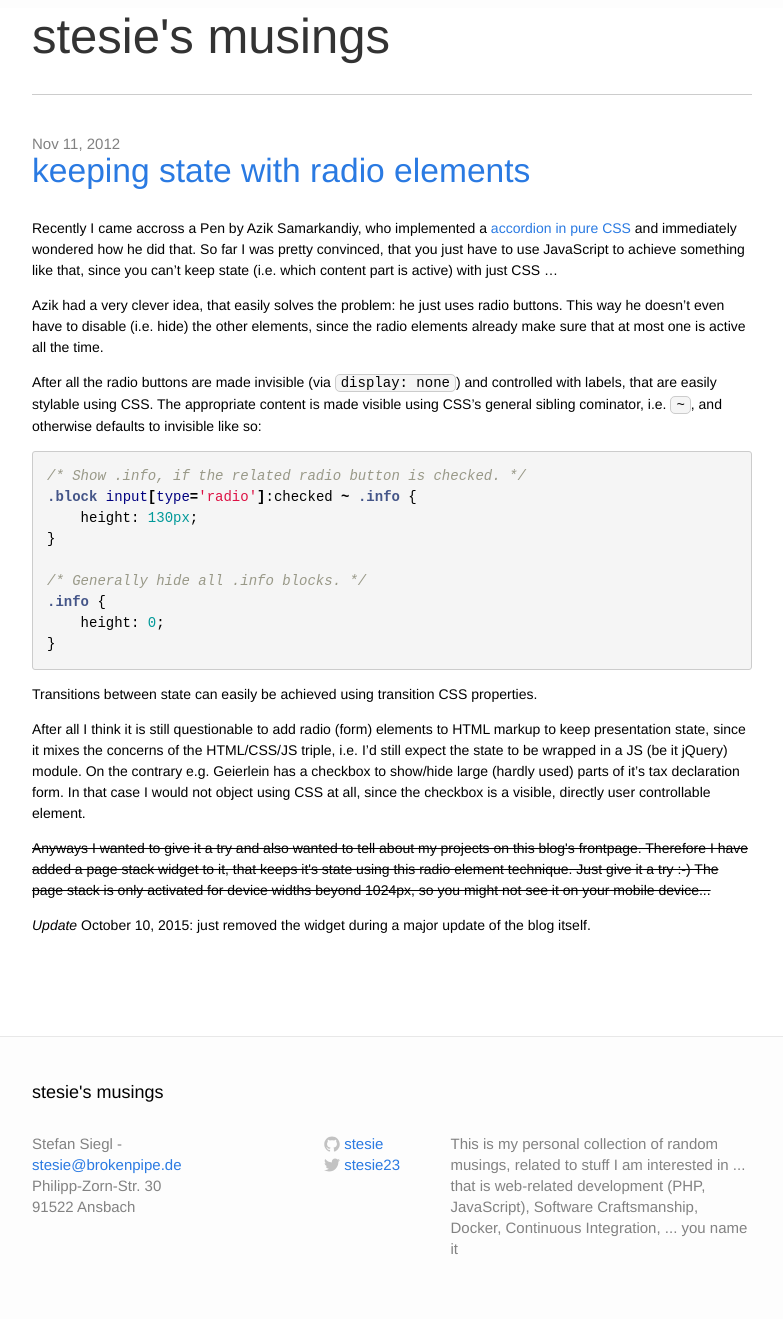
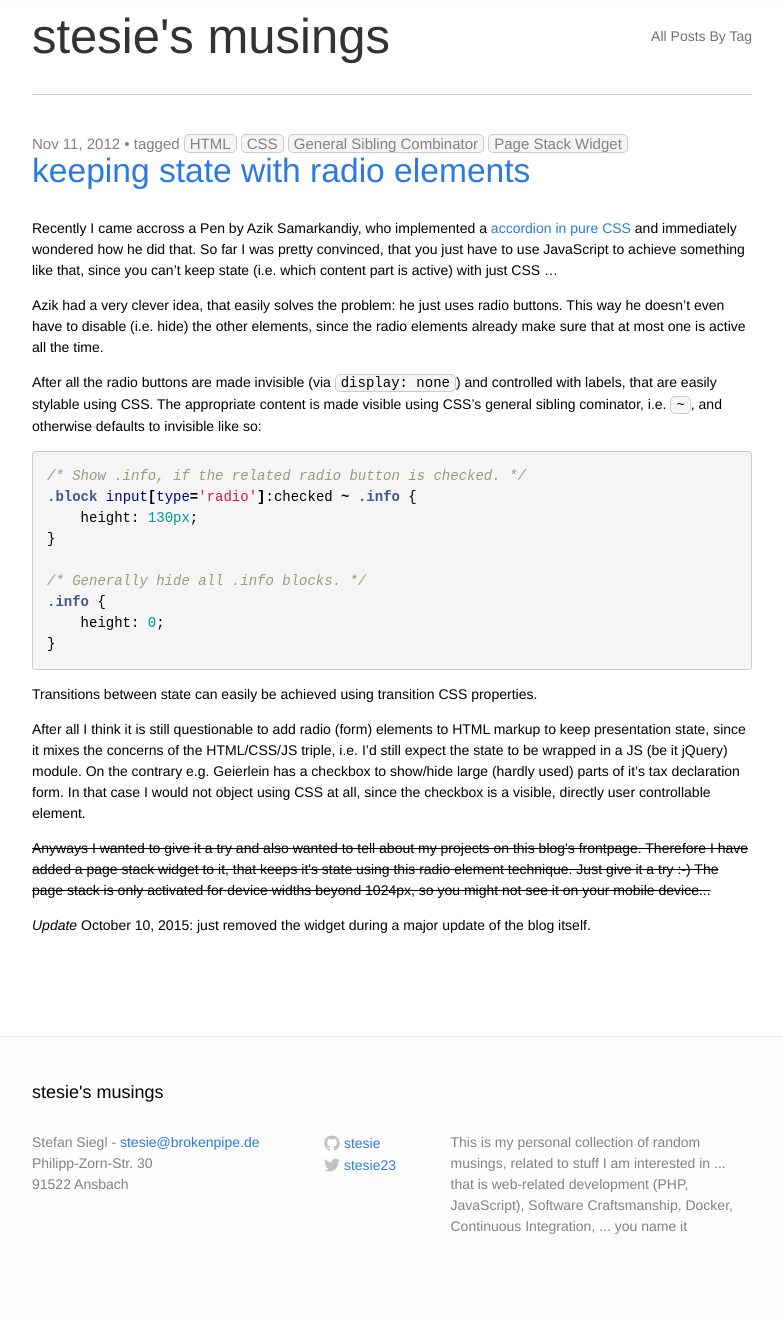
Before and after one commit to stesie/stesie.github.com, a Jekyll site: the page built from _posts/2012-11-11-keeping-state-in-radio-elements.markdown, in a window 1280 px wide. Shown: the whole page, without its empty margins (248-1031 px from the left). Built offline with Jekyll 4.4.1, drawn with Linux system fonts in a browser that asks for light colours; after the commit the page ends 1296 px from its top, so only the background shows below that.

Commit message:
show post tags + all tags page

```diff
--- /dev/null
+++ b/_includes/post_header.html
@@ -0,0 +1,14 @@
+<header class="post-header">
+  <div class="post-meta">
+	<span class="post-date">{{ post.date | date: "%b %-d, %Y" }}</span>
+	{% if post.tags.size > 0 %}
+	  • tagged
+	  <ul class="tag-list">
+		{% for post_tag in post.tags %}
+		  <li><a href="{{ BASE_PATH }}/tags/#{{ post_tag }}-ref">{{ post_tag }}</a></li>
+		{% endfor %}
+	  </ul>
+	{% endif %}
+  </div>
+  <h1><a class="post-link" href="{{ post.url | prepend: site.baseurl }}">{{ post.title }}</a></h1>
+</header>
--- a/_layouts/post.html
+++ b/_layouts/post.html
@@ -2,10 +2,8 @@
 layout: default
 ---
 <article class="post">
-  <header class="post-header">
-	<span class="post-date">{{ page.date | date: "%b %-d, %Y" }}</span>
-	<h1><a class="post-link" href="{{ page.url | prepend: site.baseurl }}">{{ page.title }}</a></h1>
-  </header>
+  {% assign post = page %}
+  {% include post_header.html %}
 
   <div class="post-content">
   {{ content }}
--- a/css/main.css
+++ b/css/main.css
@@ -19,10 +19,12 @@
   max-width: 100%;
 }
 
-p code {
+p code,
+.tag-list li {
   background-color: #f5f5f5;
   padding: 0px 5px;
   border: 1px solid #ccc;
+  border-radius: 5px;
   -webkit-border-radius: 5px;
   -moz-border-radius: 5px;
 }
@@ -153,7 +155,6 @@
 .site-footer ul { list-style: none; }
 
 .site-footer .column {
-  font-size: 15px;
   color: #828282;
 }
 
@@ -176,6 +177,22 @@
 }
 
 
+.page-list .post-date {
+  display: inline-block;
+  color: #818181;
+  min-width: 8em;
+}
+
+ul.page-list {
+  list-style: none;
+}
+
+.page-list .post-date ~ *::before {
+  content: "» ";
+}
+
+
+
 /* Post styles */
 /* ----------------------------------------------------------*/
 
@@ -186,9 +203,23 @@
   border-top: 1px solid #ccc;
 }
 
-.post-date {
+.post-meta {
   display: block;
   font-size: 15px;
+  color: #818181;
+}
+
+.post .tag-list {
+  margin: 0;
+  padding: 0;
+}
+
+.tag-list,
+.tag-list li {
+  display: inline;
+}
+
+.tag-list a {
   color: #818181;
 }
 
--- a/index.html
+++ b/index.html
@@ -6,10 +6,7 @@
   <div id="content" class="posts">
     {% for post in paginator.posts %}
       <article class="post">
-		<header class="post-header">
-		  <span class="post-date">{{ post.date | date: "%b %-d, %Y" }}</span>
-		  <h1><a class="post-link" href="{{ post.url | prepend: site.baseurl }}">{{ post.title }}</a></h1>
-		</header>
+		{% include post_header.html %}
 		<div class="post-content">
 		  {{ post.content }}
 		</div>
```
Also changed, not shown: tags.html (added, +17 -0 lines).
